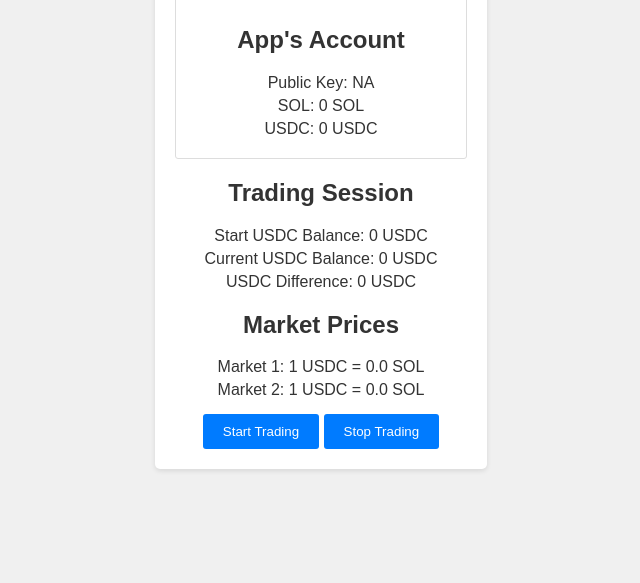
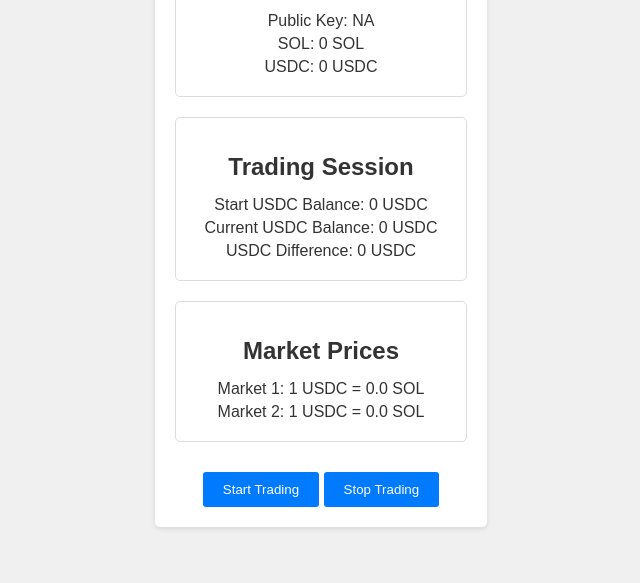
Before and after one commit to Emrysisata/corner-hustle, a plain HTML site: page hustle.html in a window 1280 px wide. Shown: the part 217-800 px from the top of the page, without its empty margins (319-959 px from the left). Drawn offline with Linux system fonts and the light colour scheme.

Commit message:
Update style.css

```diff
--- a/style.css
+++ b/style.css
@@ -21,7 +21,7 @@
   text-align: center;
 }
 
-h1 {
+h1, h2 {
   margin-bottom: 15px;
 }
 
@@ -43,6 +43,21 @@
   background-color: #0062cc;
 }
 
+.account-info {
+  border: 1px solid #ddd;
+  border-radius: 5px;
+  padding: 15px;
+  margin-bottom: 20px;
+}
+
+.balance-card {
+  border: 1px solid #ddd;
+  border-radius: 5px;
+  padding: 15px;
+  margin-bottom: 20px;
+}
+
+/* Index Page Styling */
 #startScreen {
   text-align: center;
 }
@@ -53,22 +68,22 @@
   margin-bottom: 20px;
 }
 
-/* For pages with account information */
-.account-info {
-  border: 1px solid #ddd;
-  border-radius: 3px;
-  padding: 15px;
-  margin-bottom: 20px;
+/* Navigation Page Styling */
+#navigationScreen {
+  text-align: center;
 }
 
-/* For pages with buttons */
-.button-container {
-  display: flex;
-  flex-direction: column;
-  gap: 10px;
+/* Account Management Page Styling */
+#accountManagement {
+  text-align: center;
 }
 
-/* Media Queries (optional) */
+/* Trading Page Styling */
+#hustleScreen {
+  text-align: center;
+}
+
+/* Media Query for Smaller Screens */
 @media screen and (max-width: 768px) {
   .container {
     max-width: 90%;
```
